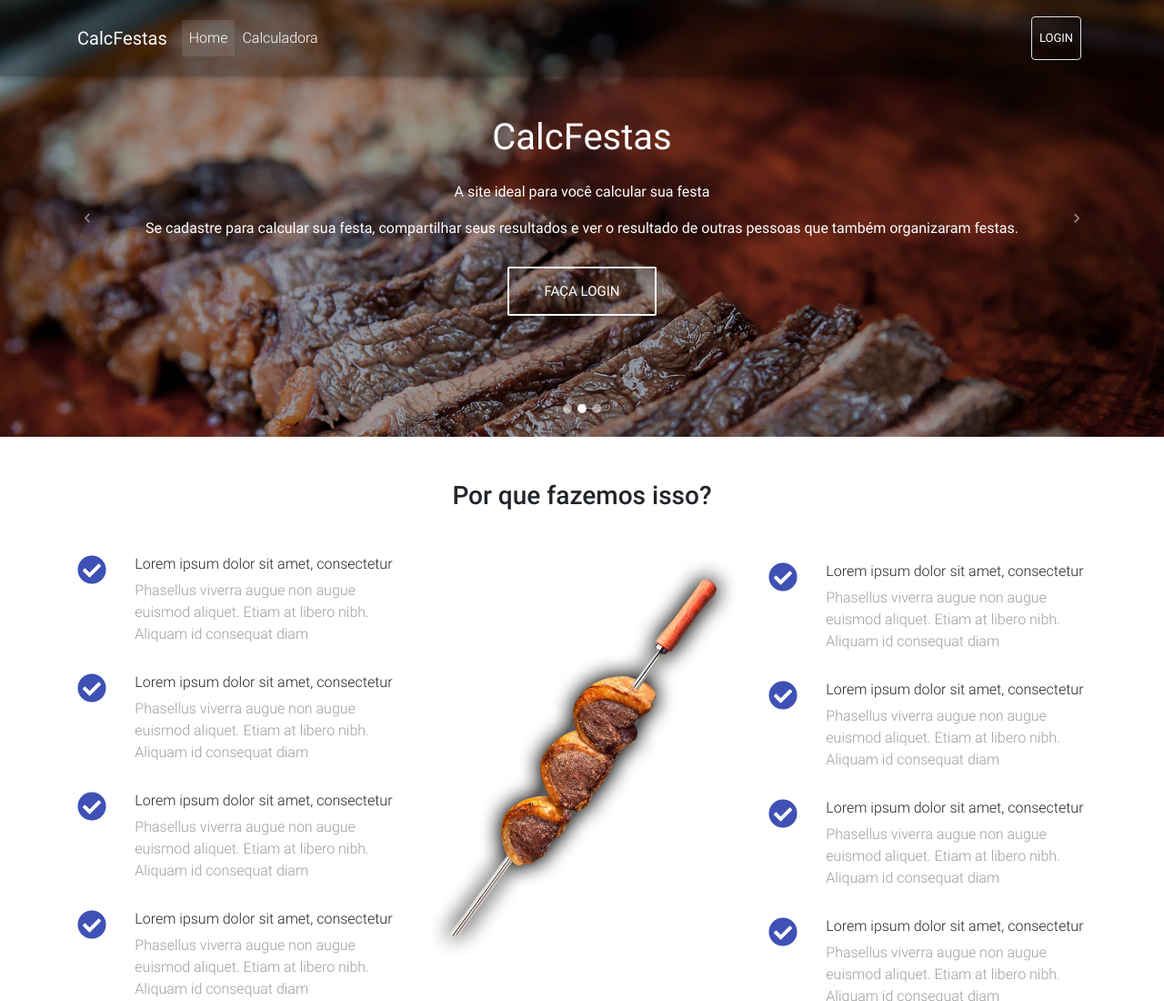
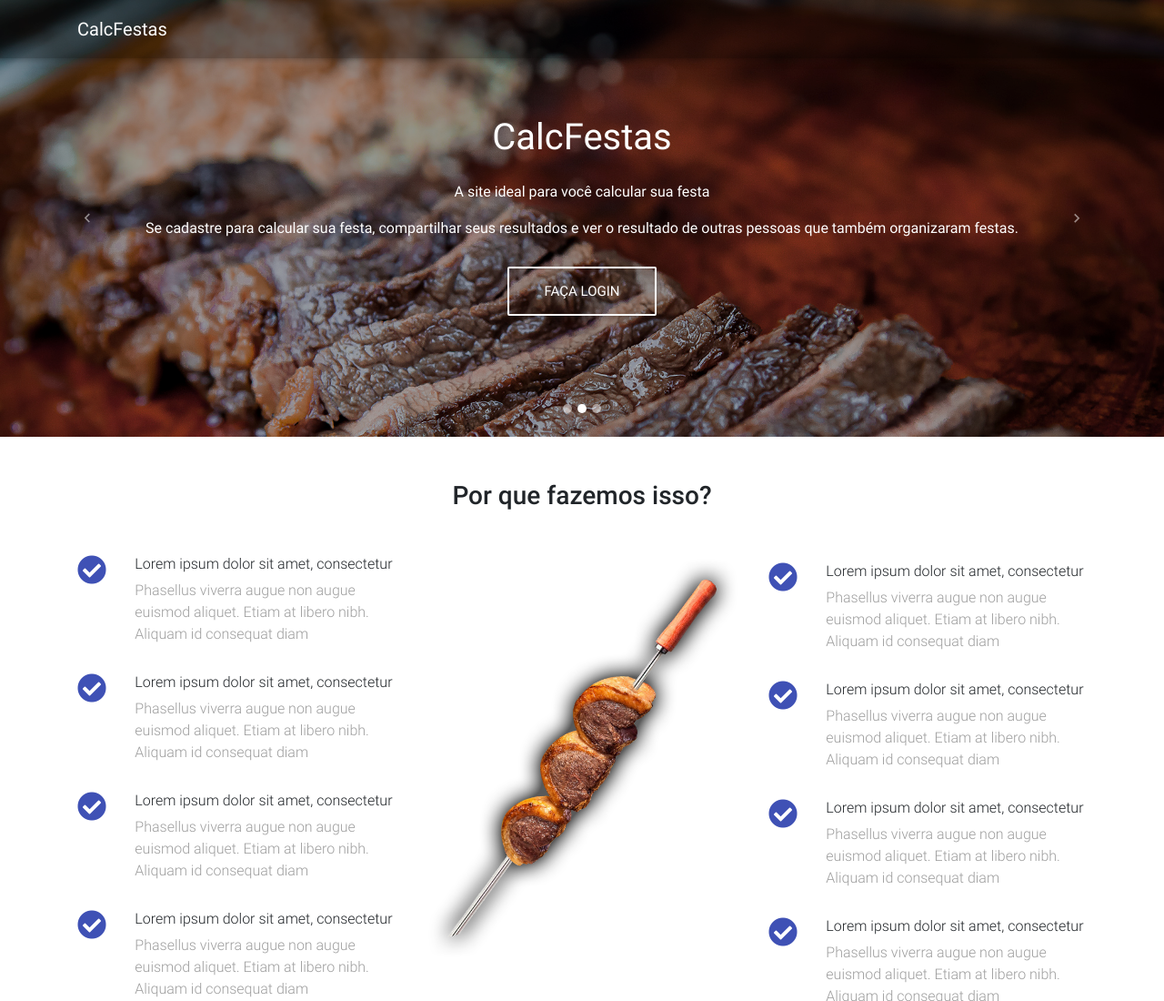
Before and after one commit to LucasBAssis/calcFesta, a plain HTML site: page index.html in a window 1280 px wide. Shown: the top 1100 px of the page at 91% size. Drawn offline with Linux system fonts and the light colour scheme.

Commit message:
alteracoes lay

```diff
--- a/index.html
+++ b/index.html
@@ -65,27 +65,6 @@
         aria-expanded="false" aria-label="Toggle navigation">
         <span class="navbar-toggler-icon"></span>
       </button>
-      <div class="collapse navbar-collapse" id="navbarSupportedContent">
-        <ul class="navbar-nav mr-auto">
-          <li class="nav-item active">
-            <a class="nav-link" href="#">Home
-              <span class="sr-only">(current)</span>
-            </a>
-          </li>
-          <li class="nav-item">
-            <a class="nav-link" href="calculadora.html" target="_blank">Calculadora</a>
-          </li>
-        </ul>
-        <ul class="navbar-nav nav-flex-icons">
-          <li class="nav-item">
-            <!--<a href="#" class="nav-link border border-light rounded">
-              Login
-            </a>-->
-            <button type="button" id="myBtn4" class="btn nav-link border border-light rounded">
-              Login</button>
-          </li>
-        </ul>
-      </div>
     </div>
   </nav>
 
@@ -201,7 +180,7 @@
             <input name="password" type="password" class="form-control" placeholder="Password">
           </div>
           <div class="modal-footer">
-            <button type="button" class="btn btn-success" style="background-color: #3f51b5!important">Login</button>
+            <button type="button" class="btn btn-success" style="background-color: #3f51b5!important" onclick="window.location.href = './calculadora.html'">Login</button>
           </div>
         </div>
       </div>
```
Also changed, not shown: resultados.html (+6 -12 lines).
